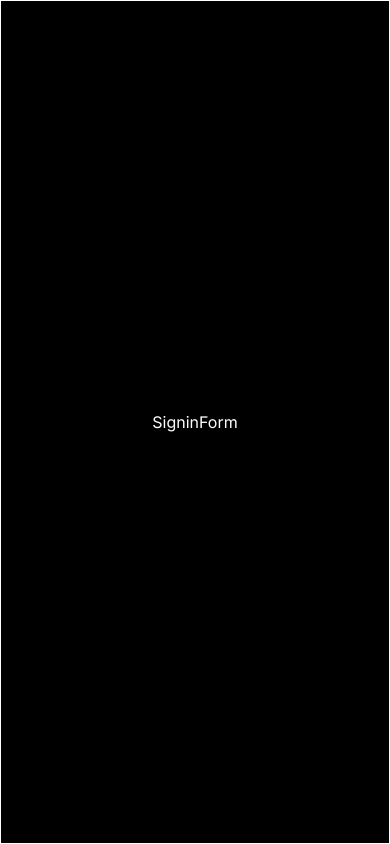
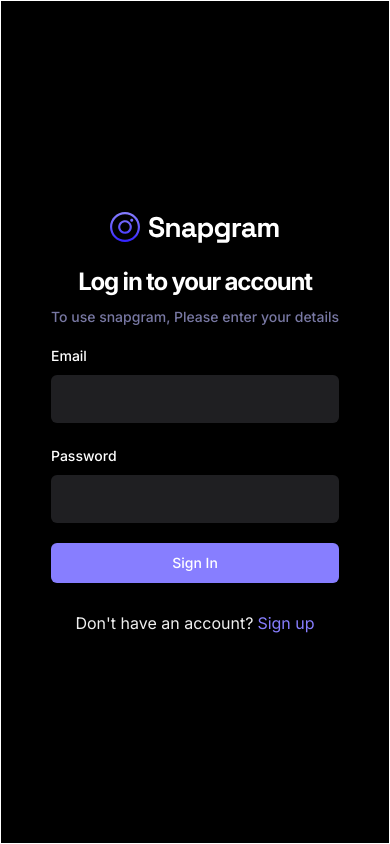
Before and after one commit to ammrshmbng/snapgram, a React (Vite) app: page /sign-in in a window 390 px wide. Built offline with nearby package versions, Linux system fonts and the light colour scheme; no server answers.

Commit message:
Topbar is clear

```diff
--- a/src/_auth/forms/SigninForm.tsx
+++ b/src/_auth/forms/SigninForm.tsx
@@ -1,9 +1,151 @@
-import React from 'react'
+"use client";
+
+import { z } from "zod";
+import { zodResolver } from "@hookform/resolvers/zod";
+import { useForm } from "react-hook-form";
+import { Button } from "@/components/ui/button";
+import {
+  Form,
+  FormControl,
+  FormField,
+  FormItem,
+  FormLabel,
+  FormMessage,
+} from "@/components/ui/form";
+import { Input } from "@/components/ui/input";
+import { SigninValidation} from "@/lib/validation";
+import { Loader } from "@/components/shared";
+import { Link, useNavigate } from "react-router-dom";
+import { useToast } from "@/hooks/use-toast";
+import {
+  useSignInAccount,
+} from "@/lib/react-query/queries";
+import { useUserContext } from "@/context/AuthContext";
 
 const SigninForm = () => {
+  const { toast } = useToast();
+  const { checkAuthUser, isLoading: isUserLoading } = useUserContext();
+  const navigate = useNavigate();
+
+  // Queries
+
+  const { mutateAsync: signInAccount, isPending: isSigningInUser } =
+    useSignInAccount();
+
+  // 1. Define your form.
+  const form = useForm<z.infer<typeof SigninValidation>>({
+    resolver: zodResolver(SigninValidation),
+    defaultValues: {
+      email: "",
+      password: "",
+    },
+  });
+
+  // 2. Define a submit handler.
+  async function onSubmit(values: z.infer<typeof SigninValidation>) {
+    // Do something with the form values.
+    // ✅ This will be type-safe and validated.
+    try {
+
+
+      const session = await signInAccount({
+        email: values.email,
+        password: values.password,
+      });
+
+
+      if (!session) {
+        return toast({
+          title: "Something went wrong. Please login your new account",
+        });
+      }
+
+
+      const isLoggedIn = await checkAuthUser();
+      console.log(isLoggedIn)
+
+      if (isLoggedIn) {
+        form.reset();
+
+        navigate("/");
+      } else {
+        toast({ title: "Login failed. Please try again.", });
+
+        return;
+      }
+
+
+    } catch (error) {
+      console.log(error);
+    }
+  }
+
   return (
-    <div>SigninForm</div>
-  )
-}
+    <Form {...form}>
+      <div className="flex-col sm:w-420 flex-center ">
+        <img src="/assets/images/logo.svg" alt="logo" />
+        <h2 className="pt-5 h3-bold md:h2-bold sm:pt-12 ">
+        Log in to your account
+        </h2>
+        <p className="mt-2 text-light-3 small-medium md:base-regular">
+          To use snapgram, Please enter your details
+        </p>
 
-export default SigninForm
+        <form
+          onSubmit={form.handleSubmit(onSubmit)}
+          className="flex flex-col w-full gap-5 mt-4"
+        >
+
+
+          <FormField
+            control={form.control}
+            name="email"
+            render={({ field }) => (
+              <FormItem>
+                <FormLabel className="shad-form_label">Email</FormLabel>
+                <FormControl>
+                  <Input type="text" className="shad-input" {...field} />
+                </FormControl>
+                <FormMessage />
+              </FormItem>
+            )}
+          />
+
+          <FormField
+            control={form.control}
+            name="password"
+            render={({ field }) => (
+              <FormItem>
+                <FormLabel className="shad-form_label">Password</FormLabel>
+                <FormControl>
+                  <Input type="password" className="shad-input" {...field} />
+                </FormControl>
+                <FormMessage />
+              </FormItem>
+            )}
+          />
+
+          <Button type="submit" className="shad-button_primary">
+            { isUserLoading || isSigningInUser ? (
+              <div className="gap-2 flex-center">
+                <Loader /> Loading...
+              </div>
+            ) : (
+              "Sign In"
+            )}
+          </Button>
+          <p className="mt-2 text-center text-small-regular text-light-2">
+            Don&apos;t have an account?
+            <Link
+              to="/sign-up"
+              className="ml-1 text-primary-500 text-small-semibold">
+              Sign up
+            </Link>
+          </p>
+        </form>
+      </div>
+    </Form>
+  );
+};
+
+export default SigninForm;
--- a/src/_root/RootLayout.tsx
+++ b/src/_root/RootLayout.tsx
@@ -1,8 +1,22 @@
+import LeftSidebar from '@/components/shared/LeftSidebar'
+import Topbar from '@/components/shared/Topbar'
+import Bottombar from '@/components/shared/Bottombar'
 import React from 'react'
+import { Outlet } from 'react-router-dom'
 
 const RootLayout = () => {
   return (
-    <div>RootLayout</div>
+    <div className="w-full md:flex ">
+      <Topbar/>
+      <LeftSidebar/>
+
+      <section className="flex flex-1 h-full">
+          <Outlet/>
+      </section>
+
+    <Bottombar/>
+
+    </div>
   )
 }
 
--- a/src/_root/pages/Home.tsx
+++ b/src/_root/pages/Home.tsx
@@ -1,7 +1,7 @@
 
 const Home = () => {
   return (
-    <div>Home</div>
+    <div className="">Home</div>
   )
 }
 
--- /dev/null
+++ b/src/components/shared/Bottombar.tsx
@@ -0,0 +1,9 @@
+import React from 'react'
+
+const Bottombar = () => {
+  return (
+    <div>Bottombar</div>
+  )
+}
+
+export default Bottombar
--- /dev/null
+++ b/src/components/shared/LeftSidebar.tsx
@@ -0,0 +1,9 @@
+import React from 'react'
+
+const LeftSidebar = () => {
+  return (
+    <div>LeftSidebar</div>
+  )
+}
+
+export default LeftSidebar
--- /dev/null
+++ b/src/components/shared/Topbar.tsx
@@ -0,0 +1,51 @@
+import { Link, useNavigate } from "react-router-dom";
+import { Button } from "../ui/button";
+import { useSignOutAccount } from "@/lib/react-query/queries";
+import { useEffect } from "react";
+import { useUserContext } from "@/context/AuthContext";
+
+
+const Topbar = () => {
+  const navigate = useNavigate();
+  const { user } = useUserContext();
+  const { mutate: signOut, isSuccess } = useSignOutAccount();
+
+  useEffect(() => {
+    if (isSuccess) navigate(0);
+  }, [isSuccess]);
+
+
+  return (
+    <section className="topbar">
+      <div className="px-5 py-4 flex-between">
+        <Link to="/" className="flex items-center gap-3">
+          <img
+            src="/assets/images/logo.svg"
+            alt="logo"
+            width={130}
+            height={325}
+          />
+        </Link>
+
+        <div className="flex gap-4">
+          <Button
+            variant="ghost"
+            className="shad-button_ghost"
+            onClick={()=> signOut()}>
+            <img src="/assets/icons/logout.svg" alt="logout" />
+          </Button>
+          <Link to={`/profile/${user.id}`} className="gap-3 flex-center">
+            <img
+              src={user.imageUrl ||  "/assets/icons/profile-placeholder.svg"}
+              alt="profile"
+              className="w-8 h-8 rounded-full"
+            />
+          </Link>
+        </div>
+
+      </div>
+    </section>
+  );
+};
+
+export default Topbar;
--- a/src/context/AuthContext.tsx
+++ b/src/context/AuthContext.tsx
@@ -23,13 +23,11 @@ const INITIAL_STATE = {
 
 const AuthContext = createContext<IContextType>(INITIAL_STATE);
 
-
 export function AuthProvider({ children }: { children: React.ReactNode }) {
   const [user, setUser] = useState<IUser>(INITIAL_USER);
   const [isLoading, setIsLoading] = useState(false);
   const [isAuthenticated, setIsAuthenticated] = useState(false);
   const navigate = useNavigate();
-
 
   const checkAuthUser = async () => {
     setIsLoading(true);
@@ -60,10 +58,7 @@ export function AuthProvider({ children }: { children: React.ReactNode }) {
 
   useEffect(() => {
     const cookieFallback = localStorage.getItem("cookieFallback");
-    if (
-      cookieFallback === "[]" /* ||
-      cookieFallback === null */
-    ) {
+    if (cookieFallback === "[]" || cookieFallback === null) {
       navigate("/sign-in");
     }
 
@@ -79,11 +74,7 @@ export function AuthProvider({ children }: { children: React.ReactNode }) {
     checkAuthUser,
   };
 
-  return (
-    <AuthContext.Provider value={value}>
-      {children}
-    </AuthContext.Provider>
-  )
+  return <AuthContext.Provider value={value}>{children}</AuthContext.Provider>;
 }
 
 export default AuthProvider;
--- a/src/lib/appwrite/api.ts
+++ b/src/lib/appwrite/api.ts
@@ -86,3 +86,14 @@ export async function getCurrentUser() {
     return null;
   }
 }
+
+// ============================== SIGN OUT
+export async function signOutAccount() {
+  try {
+    const session = await account.deleteSession("current");
+
+    return session;
+  } catch (error) {
+    console.log(error);
+  }
+}
--- a/src/lib/react-query/queries.ts
+++ b/src/lib/react-query/queries.ts
@@ -1,5 +1,5 @@
 import { useMutation } from "@tanstack/react-query";
-import { createUserAccount, signInAccount } from "../appwrite/api";
+import { createUserAccount, signInAccount, signOutAccount } from "../appwrite/api";
 import { INewUser } from "@/types";
 
 // ============================================================
@@ -18,3 +18,9 @@ export const useSignInAccount = () => {
         signInAccount(user),
     });
   };
+
+  export const useSignOutAccount = () => {
+    return useMutation({
+      mutationFn: signOutAccount,
+    });
+  };
--- a/src/lib/validation/index.ts
+++ b/src/lib/validation/index.ts
@@ -6,3 +6,8 @@ export const SignupValidation = z.object({
     email: z.string().email(),
     password: z.string().min(8, { message: "Password must be at least 8 characters." }),
   });
+
+  export const SigninValidation = z.object({
+    email: z.string().email(),
+    password: z.string().min(8, { message: "Password must be at least 8 characters." }),
+  });
```
